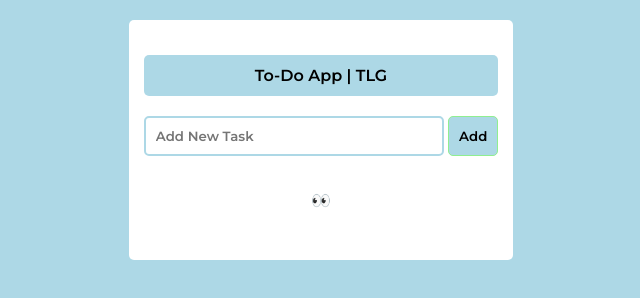
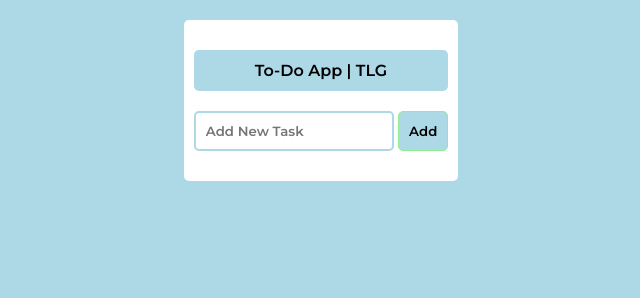
Before and after one commit to thelocalgodd/to-do-js, a plain HTML site: page index.html in a window 1280 px wide. Shown: the whole page, without its empty margins (319-959 px from the left). Drawn offline with Linux system fonts and the light colour scheme.

Commit message:
1% better

```diff
--- a/app.js
+++ b/app.js
@@ -6,7 +6,6 @@ document.addEventListener("DOMContentLoaded", function () {
     addTaskButton.addEventListener("click", function () {
         const taskText = taskInput.value.trim();
         if (taskText) {
-            document.getElementById('placeholder').remove()
             const listItem = document.createElement("li");
             listItem.innerHTML = `
                 <span>${taskText}</span>
--- a/index.html
+++ b/index.html
@@ -17,7 +17,6 @@
             <input type="text" id="taskInput" placeholder="Add New Task">
             <button id="addTask">Add</button>
         </div>
-        <p id="placeholder">👀</p>
         <ul id="taskList"></ul>
         </div>
     </div>
--- a/style.css
+++ b/style.css
@@ -34,14 +34,14 @@
     box-sizing: border-box;
     width: fit-content;
     height: fit-content;
-    padding: 10px;
+    padding: 5px;
     background-color: inherit;
 }
 
 #taskInput {
     border: 2px solid lightblue;
     background-color: white;
-    width: 300px;
+    width: 200px;
     height: 40px;
     padding: 10px;
     border-radius: 5px;
@@ -63,15 +63,16 @@
     border-radius: 5px;
     background-color: inherit;
     width: fit-content;
-    padding: 10px;
-    margin: 10px auto;
+    margin: auto;
+    font-size: 15px;
     list-style-type: none;
 }
 
 li {
     box-sizing: border-box;
-    padding: 5px;
-    margin: 10px;
+    padding-left: 5px;
+    padding-right: 5px;
+    margin: 5px;
     border-radius: 5px;
 }
 
@@ -79,13 +80,5 @@ li {
     border: 1px solid white;
     border-radius: 5px;
     padding: 5px;
+    font-size: 10px;
 }
-
-#placeholder {
-    text-align: center;
-    width: fit-content;
-    margin: auto;
-    padding: 5px;
-    background-color: inherit;
-
-}
```
